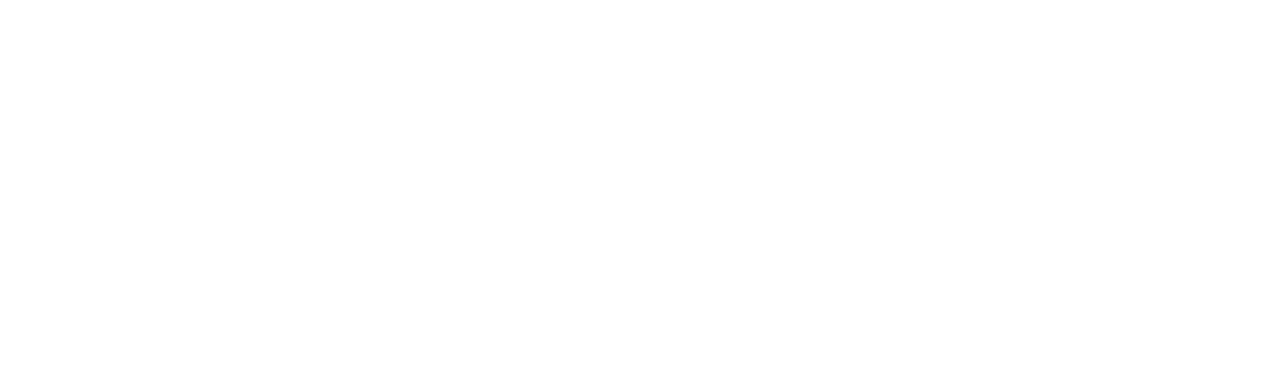
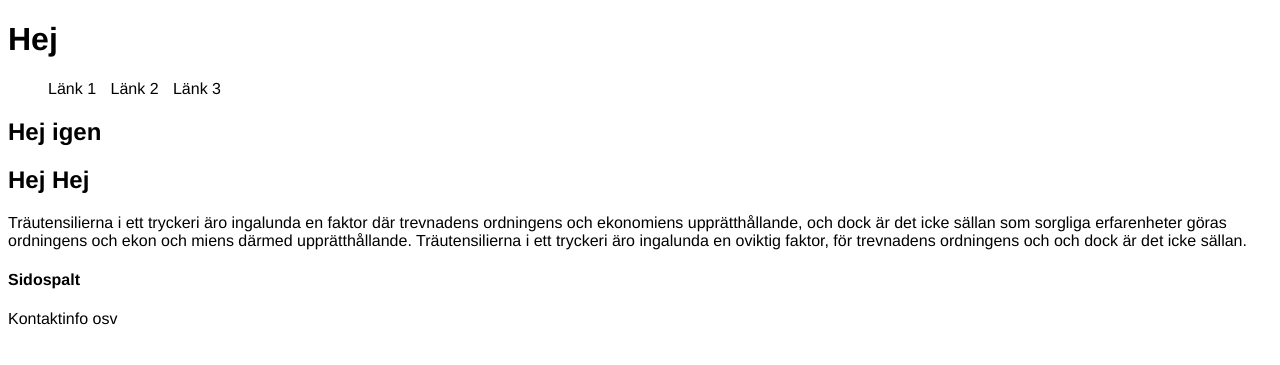
Before and after one commit to nliinanki/Webbproduktion-2015, a plain HTML site: page index.html in a window 1280 px wide. Drawn offline with Linux system fonts and the light colour scheme.

Commit message:
small updates

```diff
--- a/index.html
+++ b/index.html
@@ -1,8 +1,10 @@
 <!DOCTYPE html>
 <html lang="sv">
+<head>
 <meta charset="utf-8">
 <title> Ny sida </title>
-<link rel="stylesheet" href="styles\styles.css">
+<link rel="stylesheet" href="styles/styles.css">
+</head>
 
 <body>
 <Header>
@@ -10,8 +12,8 @@
 </header>
 
 <nav>
-   <ul>
-	<li> Länk 1 </li>
+   <ul id="navlist">
+	<li > Länk 1 </li>
 	<li> Länk 2 </li>
 	<li> Länk 3 </li>
    </ul>
--- a/styles/styles.css
+++ b/styles/styles.css
@@ -4,9 +4,35 @@ html {
     padding: 0;
 }
 body {
-    font-family:75% helvetica, sans-serif;
-    color:#FFF;
+    font-family: helvetica, sans-serif;
+    color:#000;
+    background:#fff;
 }
 
+#navlist li
+{
+display: inline;
+list-style-type: none;
+padding-right: 10px;
+}
 
-/* structure divs */
+/* structure divs
+header {
+
+}
+nav {
+
+}
+section {
+
+}
+article {
+
+}
+aside {
+
+}
+footer {
+
+}
+*/
```
